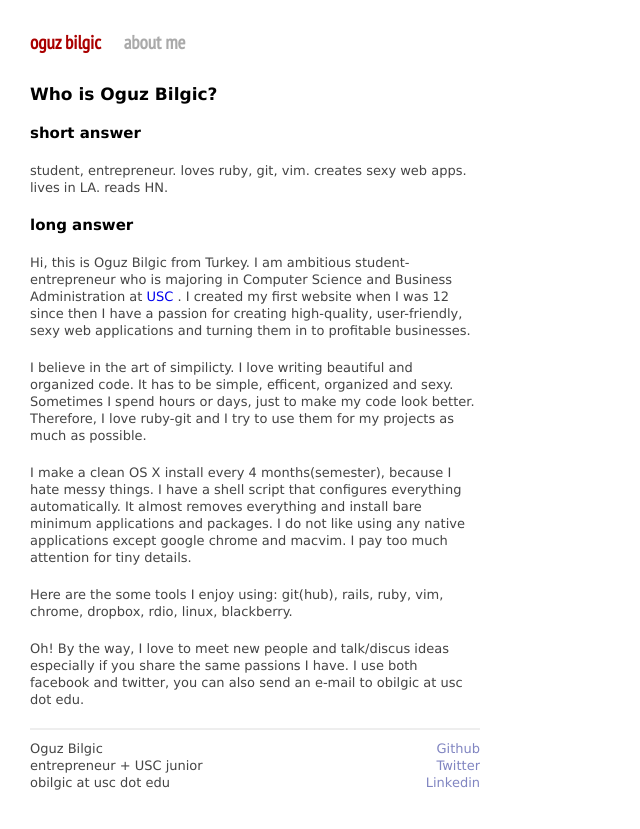
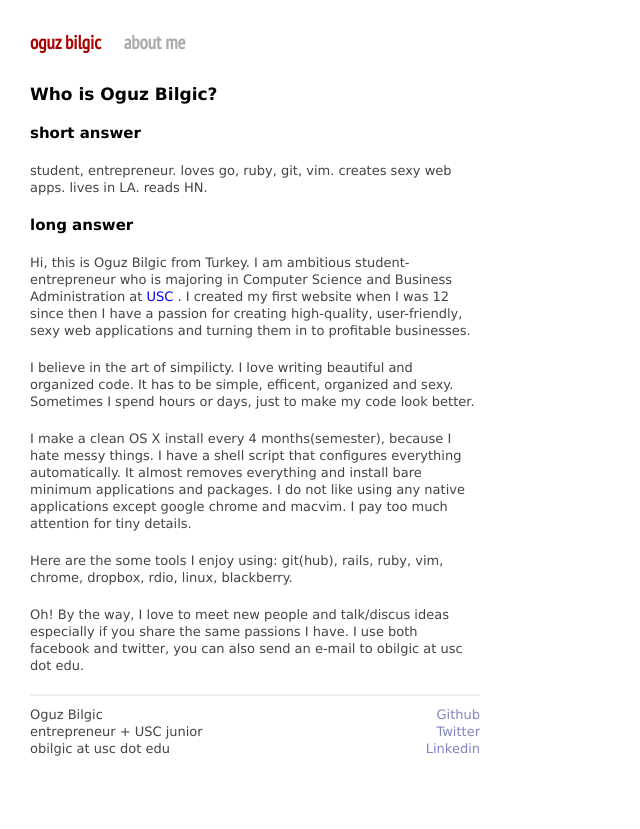
Before and after one commit to oguzbilgic/oguzbilgic.github.com, a Jekyll site: the page built from about.md, in a window 1280 px wide. Shown: the top 829 px of the page, without its empty margins (0-640 px from the left). Built offline with Jekyll 4.4.1, drawn with Linux system fonts in a browser that asks for light colours; Markdown is read by kramdown in place of the engine named in the settings.

Commit message:
Update about.md

```diff
--- a/about.md
+++ b/about.md
@@ -8,7 +8,7 @@ permalink: about.html
 
 ## short answer
 
-student, entrepreneur. loves ruby, git, vim. creates sexy web apps. lives in
+student, entrepreneur. loves go, ruby, git, vim. creates sexy web apps. lives in
 LA. reads HN.
 
 ## long answer
@@ -21,8 +21,7 @@ in to profitable businesses.
 
 I believe in the art of simpilicty. I love writing beautiful and organized
 code. It has to be simple, efficent, organized and sexy. Sometimes I spend
-hours or days, just to make my code look better. Therefore, I love ruby-git and
-I try to use them for my projects as much as possible.
+hours or days, just to make my code look better.
 
 I make a clean OS X install every 4 months(semester), because I hate messy
 things. I have a shell script that configures everything automatically. It
```
